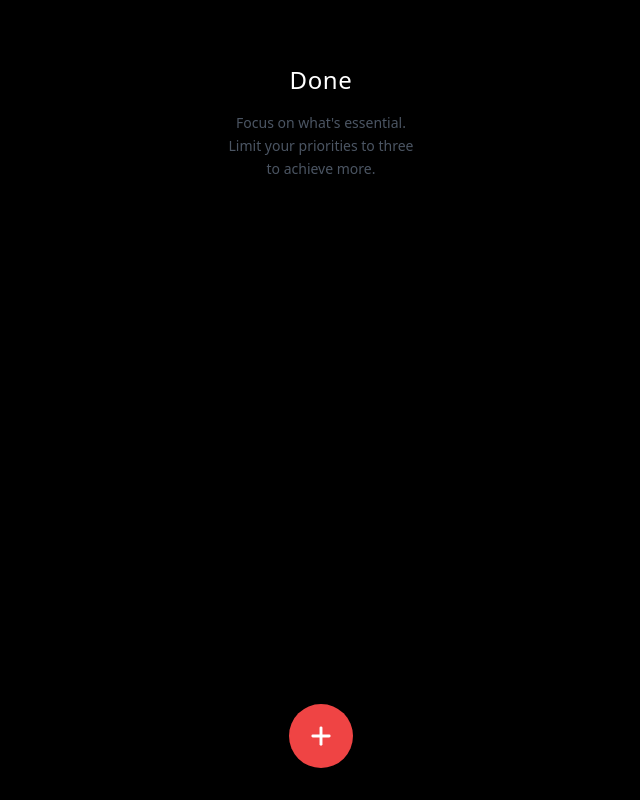
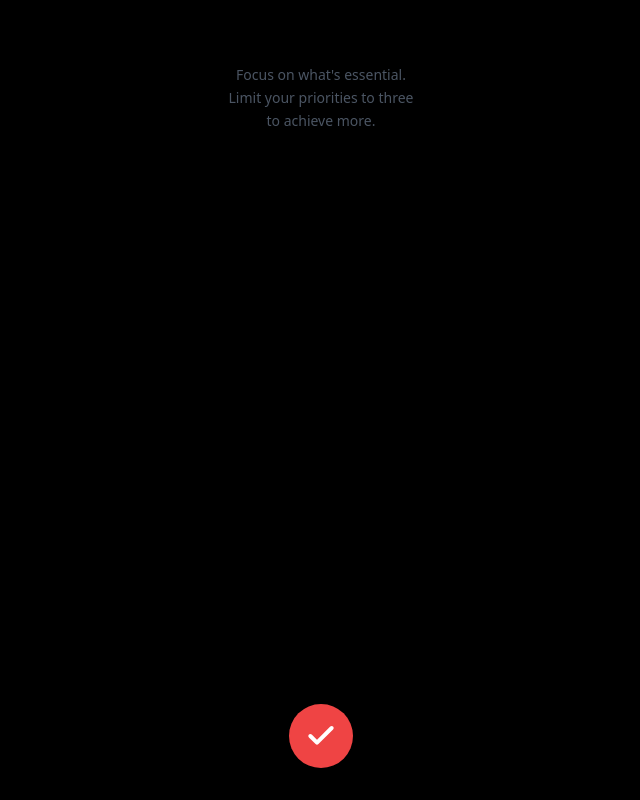
Before and after one commit to Unwindmeinstead/Do-Done, a React (Create React App) app: page / in a window 1280 px wide. Shown: the whole page, without its empty margins (319-959 px from the left). Built offline with nearby package versions, Linux system fonts and the light colour scheme.

Commit message:
Replace + button with artistic check mark, remove Done text
- Removed 'Done' title text from empty state
- Changed + icon to bold check mark (32px, strokeWidth 3)
- Made mic icon match the bolder style for consistency
- Cleaned up unused Plus import
- More artistic and minimal design

```diff
--- a/src/App.js
+++ b/src/App.js
@@ -1,5 +1,5 @@
 import React, { useState, useEffect, useRef } from 'react';
-import { Plus, Check, X, Mic } from 'lucide-react';
+import { Check, X, Mic } from 'lucide-react';
 
 export default function MinimalistTodo() {
   const [todos, setTodos] = useState([]);
@@ -109,7 +109,6 @@ export default function MinimalistTodo() {
       <div className="flex-1 px-6 pb-32 max-w-md mx-auto w-full">
         {todos.length === 0 ? (
           <div className="text-center py-16">
-            <h1 className="text-2xl font-light tracking-wide mb-4 text-white">Done</h1>
             <p className="text-gray-600 text-sm font-light leading-relaxed">
               Focus on what's essential.<br />
               Limit your priorities to three<br />
@@ -201,9 +200,9 @@ export default function MinimalistTodo() {
                 }`}
               >
                 {isRecording ? (
-                  <Mic size={28} strokeWidth={2.5} />
+                  <Mic size={32} strokeWidth={3} />
                 ) : (
-                  <Plus size={28} strokeWidth={2.5} />
+                  <Check size={32} strokeWidth={3} />
                 )}
               </button>
             </div>
```
